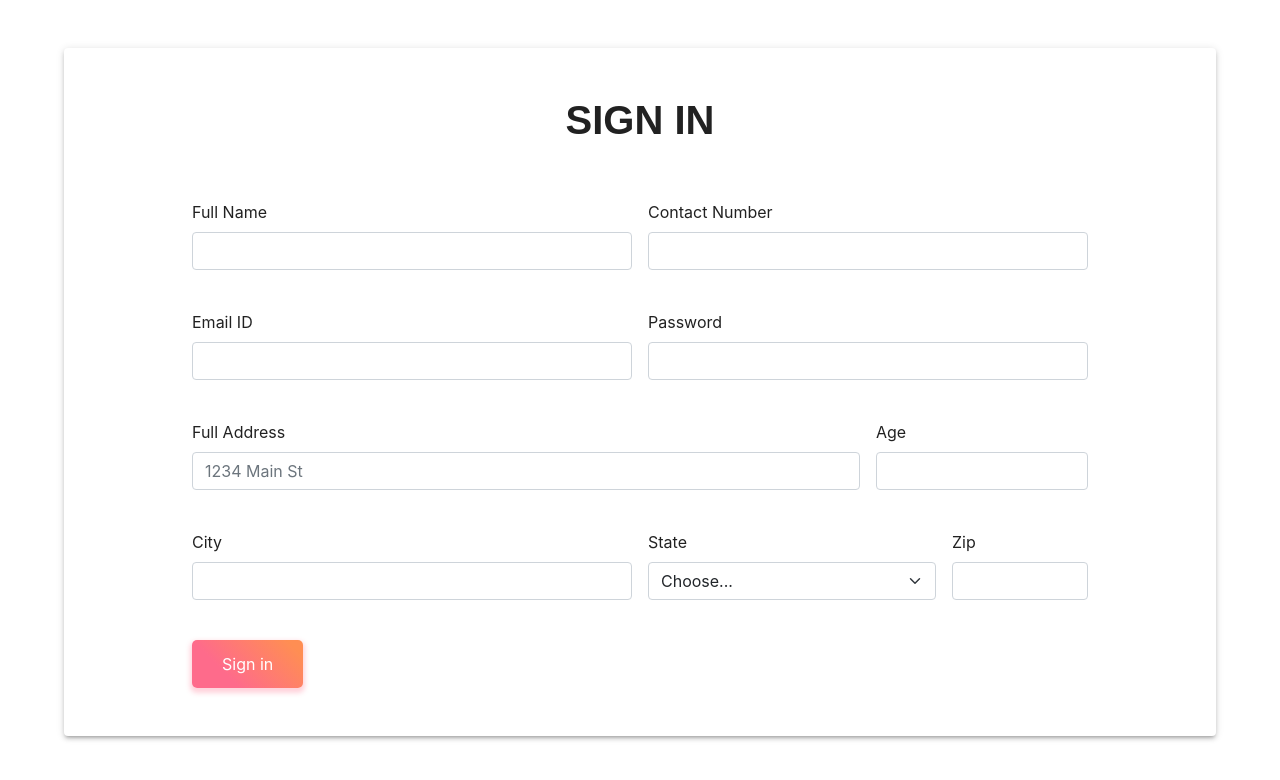
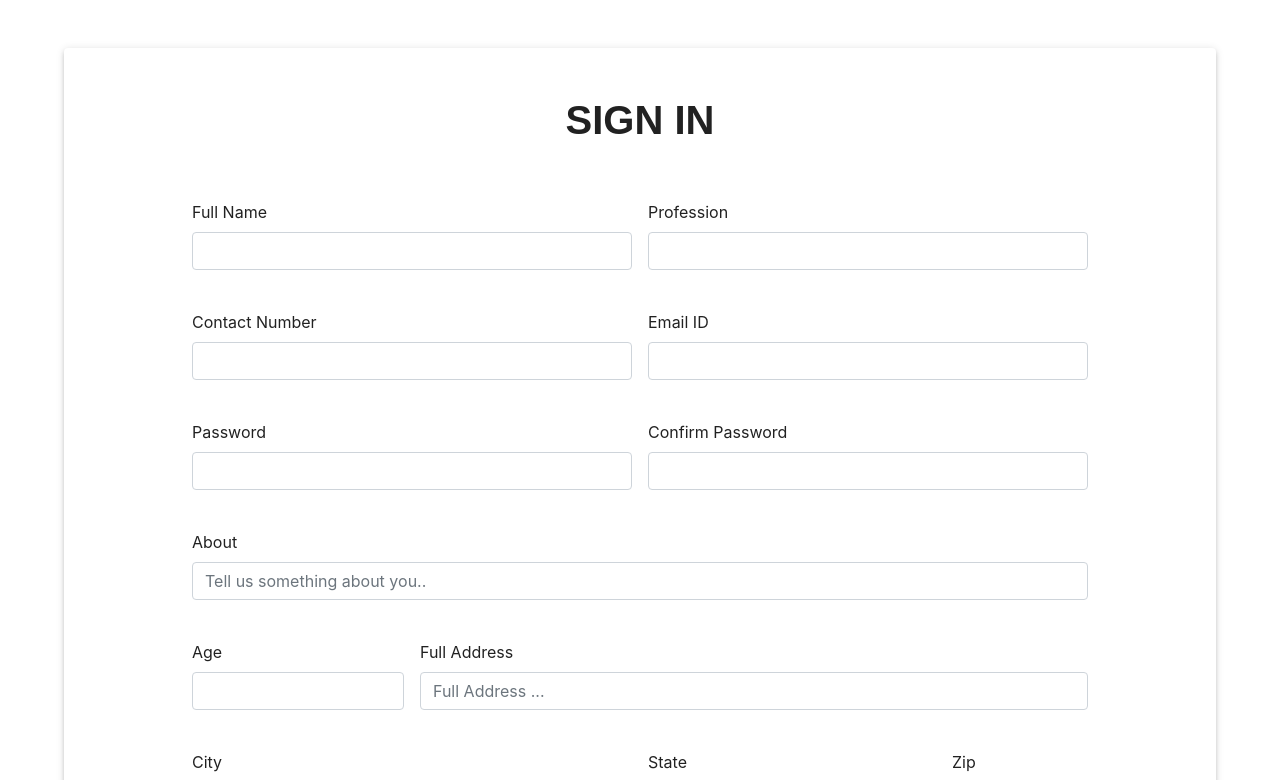
Before and after one commit to RR190701/e-Auction, a React (Create React App) app: page /sign-up in a window 1280 px wide. Shown: the top 780 px of the page. Built offline with nearby package versions, Linux system fonts and the light colour scheme.

Commit message:
made chnages in sign up form

```diff
--- a/src/components/Login/LogIn.js
+++ b/src/components/Login/LogIn.js
@@ -34,8 +34,8 @@ const LogIn = () => {
 
 
   const  schema = {
-    emailAddress: Joi.string().required().label("User Name"),
-    password: Joi.string().min(8).max(15).required().label("Password")
+    emailAddress: Joi.string().email().required().label("User Name"),
+    password: Joi.string().required().label("Password")
   };
 
 
--- a/src/components/SignIn/SignUp.js
+++ b/src/components/SignIn/SignUp.js
@@ -1,70 +1,90 @@
-import React from 'react';
-import Paper from '@material-ui/core/Paper';
-import './style.css';
+import React from "react";
+import Paper from "@material-ui/core/Paper";
+import "./style.css";
 import { Formik } from "formik";
-import * as Yup from 'yup';
-import Error from './Error'
-
+import * as Yup from "yup";
+import Error from "./Error";
 
 const SignUp = () => {
+
+  const emailTakens = [
+    "test@gmail.com",
+    "rashikarawat01@gmail.com"
+  ]
+
+  //validation schema
   const ValidationSchema = Yup.object().shape({
-
-    Name: Yup.string()
-    .min(2, "Too Short!")
-    .max(50, "Too Long!")
+    fullname: Yup.string()
+    .trim()
+      .min(5, "*Too Short!")
+      .max(50, "*Too Long!")
       .required("*Name is required"),
 
-    Zip: Yup.string()
-    .min(6, "Too Short!")
-    .max(7, "Invalid!")
+      profession: Yup.string()
+      .trim()
+      .min(2, "*Too Short!")
+      .max(50, "*Too Long!")
+      .required("*Profession is required"),
+
+    zip: Yup.string()
+      .matches(/^[1-9][0-9]{5}$/,
+        "*Invalid Zip")
       .required("*Zip is required"),
 
     password: Yup.string()
+    .trim()
       .required("*Password is required.")
       .min(8, "*Password is too short - should be 8 chars minimum.")
-    .matches(/(?=.*[0-9])/, "*Password must contain a number."),
+      .matches(/^(?=.*[0-9])/, "*Password must contain a number."),
 
-    Age: Yup.string()
+
+    confirmPassword: Yup.string()
+    .trim()
+    .oneOf([Yup.ref('password'.trim())],"Password should match")
+    .required("*Password is required."),
+
+    age: Yup.number()
       .required("*Age is required")
-    .min(2, "Too Short!")
-    .max(50, "Too Long!"),
+      .min(18, "*Must be above 18")
+      .max(99, "*Must be younger than 99"),
 
-    Address: Yup.string()
-    .min(2, "Too Short!")
+    address: Yup.string()
+    .trim()
+      .min(10, "Too Short!")
       .max(50, "Too Long!")
       .required("*Address is required"),
 
-    City: Yup.string()
+    city: Yup.string()
+    .trim()
       .min(2, "Too Short!")
       .max(50, "Too Long!")
       .required("*City is required"),
 
-  Number: Yup.string()
-    .matches(
-      /\d{5}([- ]*)\d{6}/,
-      "*Invalid phone number"
-    )
-  .min(10, "Too Short!")
-  .max(13, "Too Long!")
+
+      about: Yup.string()
+      .trim()
+      .required("*About is required")
+      .min(5, "Too Short!")
+      .max(250, "Too Long!"),
+
+    number: Yup.string()
+      .matches(/\d{5}([- ]*)\d{6}/, "*Invalid phone number")
       .required("*Number is required"),
 
+
+    state: Yup.string()
+    .required("*State is required"),
+
     email: Yup.string()
+    .trim()
+      .lowercase()
       .email("*Must be a valid email address")
-    .required("*Email is required")
+      .notOneOf(emailTakens, "*Email already taken")
+      .required("*Email is required"),
   });
 
-
-  const HandleSubmit = (e) =>{
-    e.preventDefault();
-
-    //call the server
-    console.log("submitted");
-  }
-
-    return (
-      <Formik initialValues={{ Name: '', password: '', Address: '', City: '', Age:'', email: '', Number: '', Zip: ''}}
-      validationSchema={ValidationSchema}
-      onSubmit={(values, { setSubmitting, resetForm }) => {
+  //on handle
+  const HandleSubmit = (values, { setSubmitting, resetForm }) => {
     setSubmitting(true);
 
     setTimeout(() => {
@@ -73,56 +93,226 @@ const SignUp = () => {
 
       setSubmitting(false);
     }, 500);
+  }
+
+  return (
+    <Formik
+      initialValues={{
+        fullname: "",
+        profession:"",
+        number: "",
+        email: "",
+        password: "",
+        confirmPassword: "",
+        about:"",
+        age: "",
+        address: "",
+        city: "",
+        state:"",
+        zip: "",
       }}
+      validationSchema={ValidationSchema}
+      onSubmit={HandleSubmit}
     >
-        {({ values, errors, touched, handleChange, handleBlur, handleSubmit,  isSubmitting,
-        setFieldValue}) => (
+      {({
+        values,
+        errors,
+        touched,
+        handleChange,
+        handleBlur,
+        handleSubmit,
+        isSubmitting,
+        setFieldValue,
+      }) => (
+
+        //sign up form
         <Paper className="sign-in-form" elevation={3}>
+          {/* sign heading */}
+          <h1 className="text-center pb-5 sign-in-heading">SIGN IN</h1>
+          <form onSubmit={handleSubmit} className="row g-3">
+            {/* full name */}
+            <div className="col-md-6">
+              <label htmlFor="fullname" className="form-label">
+                Full Name
+              </label>
+              <input
+                type="text"
+                name="fullname"
+                onChange={handleChange}
+                id="fullname"
+                onBlur={handleBlur}
+                value={values.fullname}
+                className="form-control"
+              />
+              <Error touched={touched.fullname} message={errors.fullname} />
+            </div>
 
-          <h1 className="text-center pb-5 sign-in-heading">SIGN IN</h1>
-  <form onSubmit={handleSubmit}  className="row g-3">
+            {/* profession */}
             <div className="col-md-6">
-    <label htmlFor="Name" className="form-label">Full Name</label>
-    <input type="text" name="Name" onChange={handleChange}  id="Name" onBlur={handleBlur}
-								 value={values.Name}    className="form-control"  />
-                   <Error touched={touched.Name} message={errors.Name} />
+              <label htmlFor="profession" className="form-label">
+                Profession
+              </label>
+              <input
+                type="text"
+                name="profession"
+                id="profession"
+                onChange={handleChange}
+                onBlur={handleBlur}
+                className="form-control"
+              />
+              <Error touched={touched.profession} message={errors.profession} />
             </div>
+
+            {/* phone number */}
             <div className="col-md-6">
-    <label htmlFor="Number" className="form-label">Contact Number</label>
-    <input type="text" name="Number" id="Number"   onChange={handleChange} onBlur={handleBlur} className="form-control"
-/> <Error touched={touched.Number} message={errors.Number} />
+              <label htmlFor="number" className="form-label">
+                Contact Number
+              </label>
+              <input
+                type="text"
+                name="number"
+                id="number"
+                onChange={handleChange}
+                onBlur={handleBlur}
+                className="form-control"
+              />
+              <Error touched={touched.number} message={errors.number} />
             </div>
+
+            {/* email */}
             <div className="col-md-6">
-    <label htmlFor="email" className="form-label">Email ID</label>
-    <input type="text" name="email" id="email"  onChange={handleChange} value={values.email}  onBlur={handleBlur}  className="form-control"
-							 /> <Error touched={touched.email} message={errors.email} />
+              <label htmlFor="email" className="form-label">
+                Email ID
+              </label>
+              <input
+                type="text"
+                name="email"
+                id="email"
+                onChange={handleChange}
+                value={values.email}
+                onBlur={handleBlur}
+                className="form-control"
+              />
+              <Error touched={touched.email} message={errors.email} />
             </div>
+
+            {/* password */}
             <div className="col-md-6">
-    <label htmlFor="password" className="form-label">Password</label>
-    <input type="text" name="password" id="password"  onChange={handleChange}  onBlur={handleBlur} value={values.password}
-							  className="form-control" />
+              <label htmlFor="password" className="form-label">
+                Password
+              </label>
+              <input
+                type="password"
+                name="password"
+                id="password"
+                onChange={handleChange}
+                onBlur={handleBlur}
+                value={values.password}
+                className="form-control"
+              />
               <Error touched={touched.password} message={errors.password} />
             </div>
+
+             {/* confirm password */}
+            <div className="col-md-6">
+              <label htmlFor="confirmPassword" className="form-label">
+                Confirm Password
+              </label>
+              <input
+                type="password"
+                name="confirmPassword"
+                id="confirmPassword"
+                onChange={handleChange}
+                onBlur={handleBlur}
+                // value={values.password}
+                className="form-control"
+              />
+              <Error touched={touched.confirmPassword} message={errors.confirmPassword} />
+            </div>
+
+             {/* about */}
+            <div className="col-md-12">
+              <label htmlFor="about" className="form-label">
+                About
+              </label>
+              <input
+                type="text"
+                className="form-control"
+                name = "about"
+                onChange={handleChange}
+                onBlur={handleBlur}
+                value={values.about}
+                id="about"
+                placeholder="Tell us something about you.."
+              />
+              <Error touched={touched.about} message={errors.about} />
+            </div>
+
+            {/* age */}
+            <div className="col-md-3">
+              <label htmlFor="age" className="form-label">
+                Age
+              </label>
+              <input
+                type="text"
+                className="form-control"
+                name = "age"
+                onChange={handleChange}
+                onBlur={handleBlur}
+                value={values.Age}
+                id="age"
+              ></input>
+              <Error touched={touched.age} message={errors.age} />
+            </div>
+
+             {/* address */}
             <div className="col-md-9">
-    <label htmlFor="Address" className="form-label">Full Address</label>
-    <input type="text" className="form-control"  onChange={handleChange} onBlur={handleBlur} value={values.Address} id="Address"
-							 placeholder="1234 Main St"/>
-                <Error touched={touched.Address} message={errors.Address} />
+              <label htmlFor="Address" className="form-label">
+                Full Address
+              </label>
+              <input
+                type="text"
+                className="form-control"
+                onChange={handleChange}
+                onBlur={handleBlur}
+                value={values.address}
+                id="address"
+                placeholder="Full Address ..."
+              />
+              <Error touched={touched.address} message={errors.address} />
             </div>
-  <div className="col-md-3">
-    <label htmlFor="inputAge" className="form-label">Age</label>
-    <input type="text" className="form-control"  onChange={handleChange}  onBlur={handleBlur} value={values.Age} id="inputAge"></input>
-    <Error touched={touched.Age} message={errors.Age} />
+
+              {/* city */}
+            <div className="col-md-6">
+              <label htmlFor="city" className="form-label">
+                City
+              </label>
+              <input
+                type="text"
+                className="form-control"
+                name = "city"
+                onChange={handleChange}
+                onBlur={handleBlur}
+                id="city"
+                value={values.city}
+              />
+              <Error touched={touched.city} message={errors.city} />
             </div>
-  <div className="col-md-6">
-    <label htmlFor="City" className="form-label">City</label>
-    <input type="text" className="form-control"  onChange={handleChange}  onBlur={handleBlur} id="City" value={values.City}/>
-    <Error touched={touched.City} message={errors.City} />
-  </div>
+
+             {/* state */}
             <div className="col-md-4">
-    <label htmlFor="inputState"  className="form-label">State</label>
-    <select id="inputState"  className="form-select">
-      <option selected>Choose...</option>
+              <label htmlFor="state" className="form-label">
+                State
+              </label>
+              <select id="state" className="form-select"
+                 type="text"
+                 name = "state"
+                 onChange={handleChange}
+                 onBlur={handleBlur}
+                 id="state"
+                 value={values.state}>
+
+                <option selected></option>
                 <option>Andhra Pradesh</option>
                 <option>Arunachal Pradesh</option>
                 <option>Assam</option>
@@ -151,22 +341,40 @@ const SignUp = () => {
                 <option>Uttar Pradesh</option>
                 <option>Uttarakhand</option>
                 <option>West Bengal</option>
+              </select>
+              <Error touched={touched.state} message={errors.state} />
+            </div>
 
-    </select>
-  </div>
+             {/* zip */}
             <div className="col-md-2">
-    <label htmlfor="Zip" className="form-label">Zip</label>
-    <input type="text" className="form-control" id="Zip"   onChange={handleChange}  onBlur={handleBlur}  value={values.Zip}/>
-    <Error touched={touched.Zip} message={errors.Zip}/>
+              <label htmlfor="zip" className="form-label">
+                Zip
+              </label>
+              <input
+                type="text"
+                className="form-control"
+                name= "zip"
+                id="zip"
+                onChange={handleChange}
+                onBlur={handleBlur}
+                value={values.zip}
+              />
+              <Error touched={touched.zip} message={errors.zip} />
             </div>
             <div className="col-12">
-    <button type="submit" className="btn btn-primary sign-in-button"  disabled={isSubmitting}>Sign in</button>
+              <button
+                type="submit"
+                className="btn btn-primary sign-in-button"
+                disabled={isSubmitting}
+              >
+                Sign in
+              </button>
             </div>
           </form>
         </Paper>
       )}
     </Formik>
   );
-}
+};
 
 export default SignUp;
```
Also changed, not shown: 1 other file (tests, documents, lock files or other folders). Lines whose indentation alone changed are shown as unchanged.
